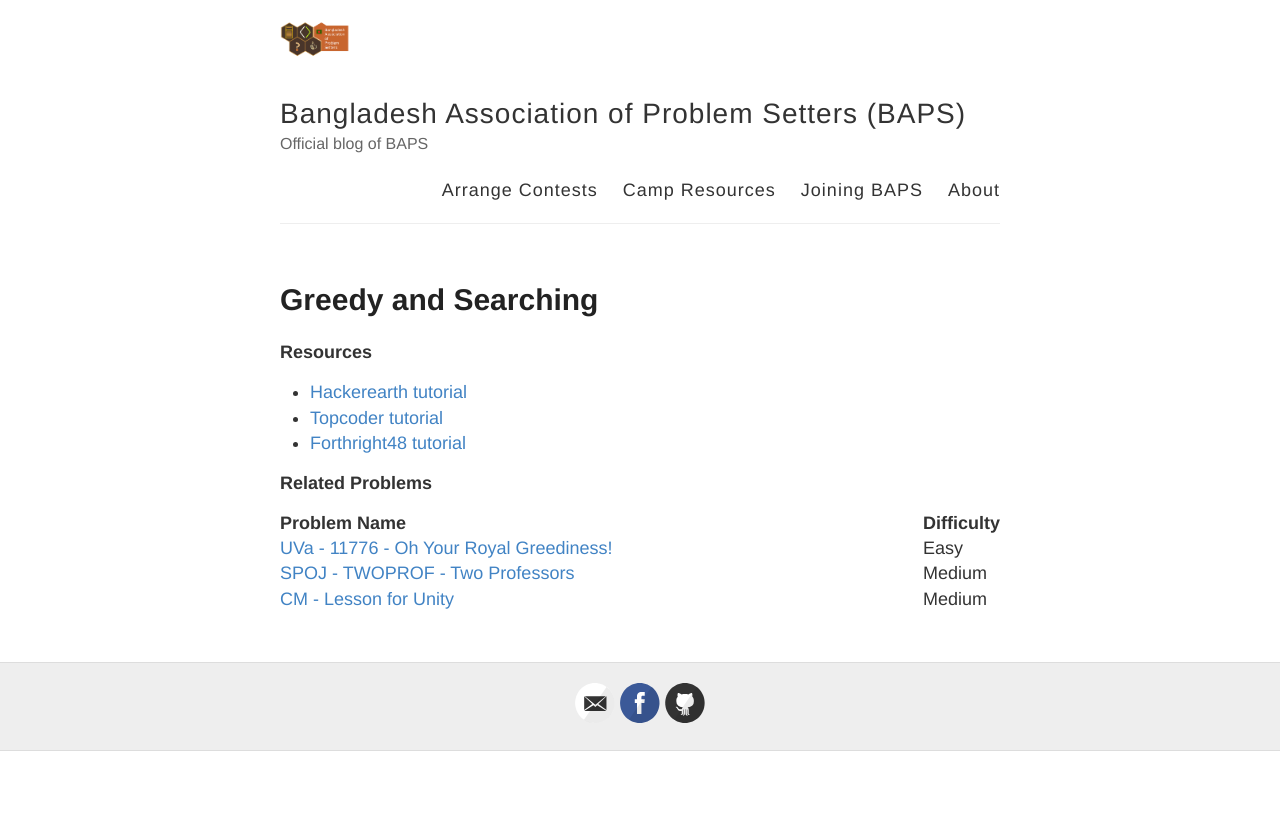
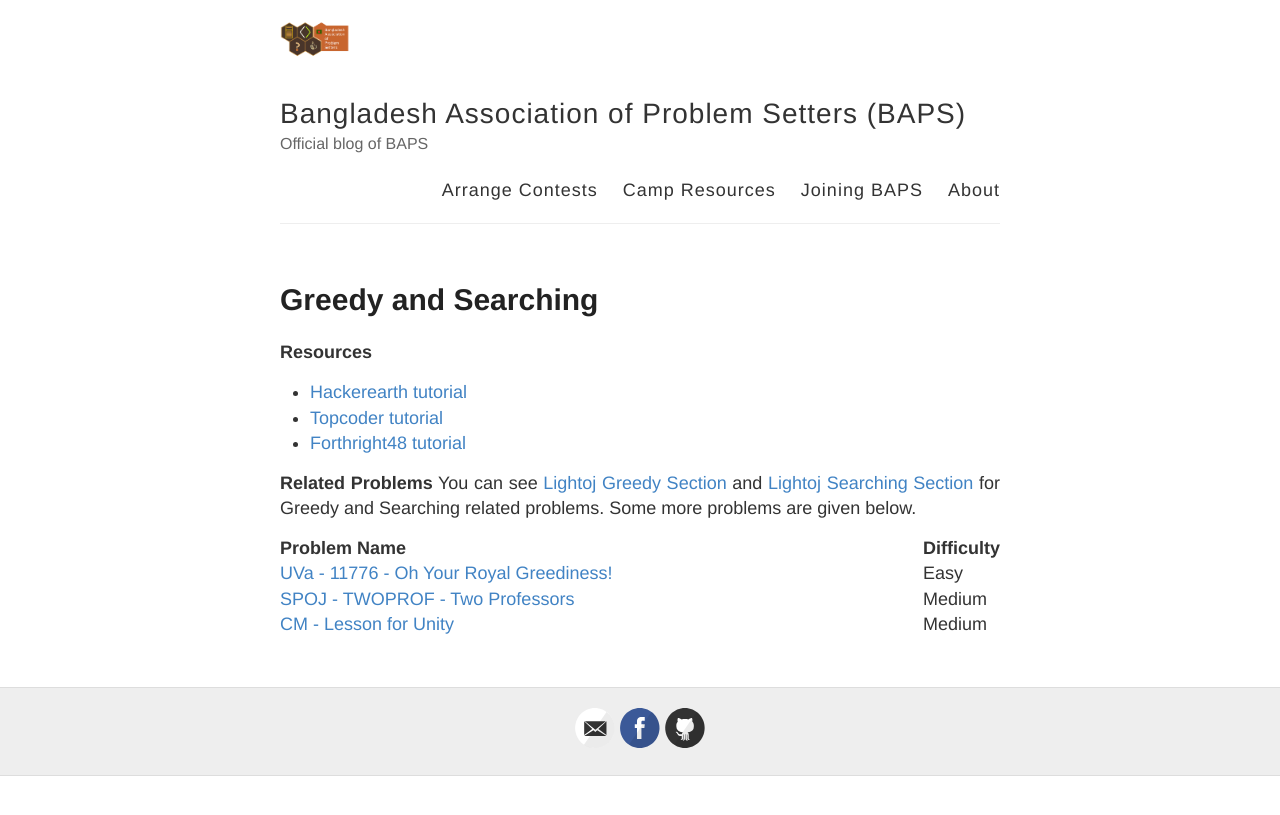
Before and after one commit to baps-bgd/baps-bgd.github.io, a Jekyll site: the page built from _posts/2020-10-5-greedy-and-searching.md, in a window 1280 px wide. Shown: the top 815 px of the page. Built offline with Jekyll 4.4.1, drawn with Linux system fonts in a browser that asks for light colours.

Commit message:
Update 2020-10-5-greedy-and-searching.md

```diff
--- a/_posts/2020-10-5-greedy-and-searching.md
+++ b/_posts/2020-10-5-greedy-and-searching.md
@@ -10,6 +10,7 @@
 * [Forthright48 tutorial](https://forthright48-web.herokuapp.com/cpps/notes/intervalScheduling.md)
 
 **Related Problems**
+You can see [Lightoj Greedy Section](http://lightoj.com/volume_problemcategory.php?user_id=2022&category=Greedy) and [Lightoj Searching Section](http://lightoj.com/volume_problemcategory.php?user_id=2022&main_category=Advanced%20Search%20Techniques) for Greedy and Searching related problems. Some more problems are given below.
 <table>
   <colgroup>
     <col width="90%" />
```
